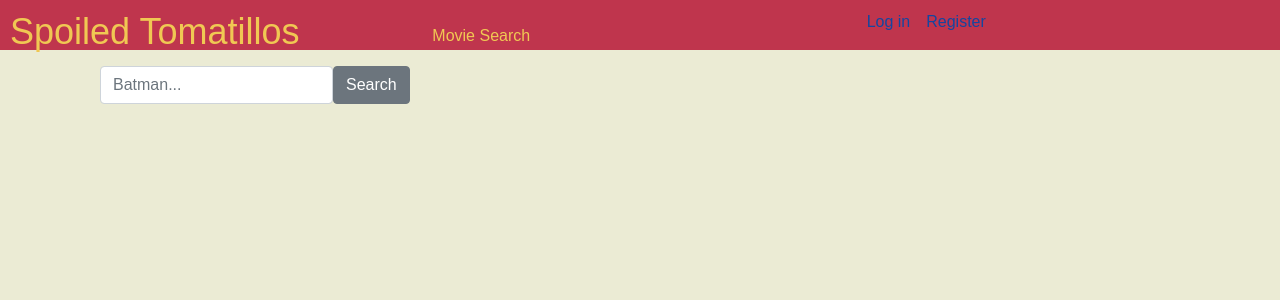
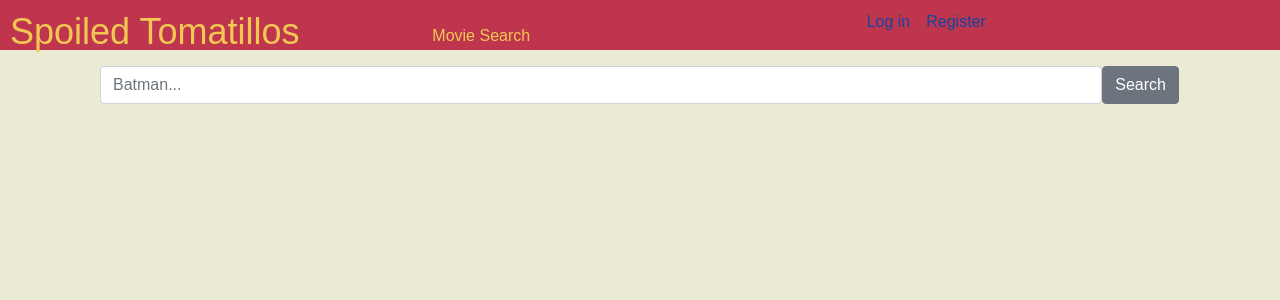
Before and after one commit to john4/CS4500, a React (Create React App) app in the folder front-end/: page /search in a window 1280 px wide. Shown: the top 300 px of the page. Built offline with nearby package versions, Linux system fonts and the light colour scheme.

Commit message:
TEAM42-148 #comment correct form width change after submit on enter was added

```diff
--- a/front-end/src/components/Search/SearchBox.css
+++ b/front-end/src/components/Search/SearchBox.css
@@ -1,3 +1,7 @@
 .SearchBox {
   padding: 1rem;
 }
+
+form {
+  width: 100%
+}
--- a/front-end/src/components/Search/SearchBox.js
+++ b/front-end/src/components/Search/SearchBox.js
@@ -28,10 +28,12 @@ class SearchBox extends Component {
       return (
         <div className="SearchBox input-group">
           <form onSubmit={this.onSubmit}>
-            <span className="input-group-append">
-              <input className="form-control" type="text" ref="query" placeholder={placeholder || "Batman..."} onChange={this.onChange} />
-              <button className="btn btn-secondary" type="submit" value="Search">Search</button>
-            </span>
+            <div className="form-group">
+              <span className="input-group-append">
+                <input className="form-control" type="text" ref="query" placeholder={placeholder || "Batman..."} onChange={this.onChange} />
+                <button className="btn btn-secondary" type="submit" value="Search">Search</button>
+              </span>
+            </div>
           </form>
         </div>
       );
```
